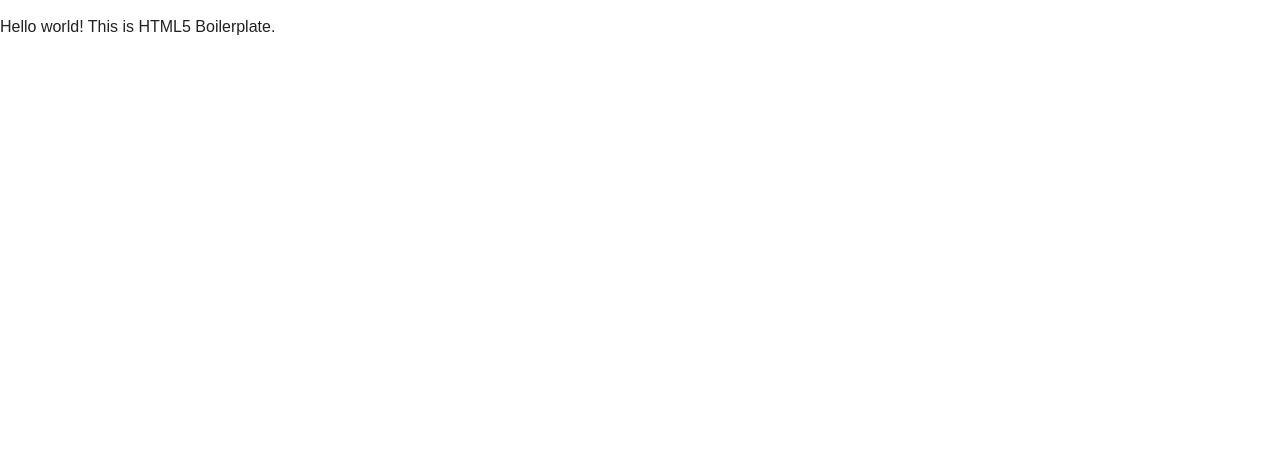
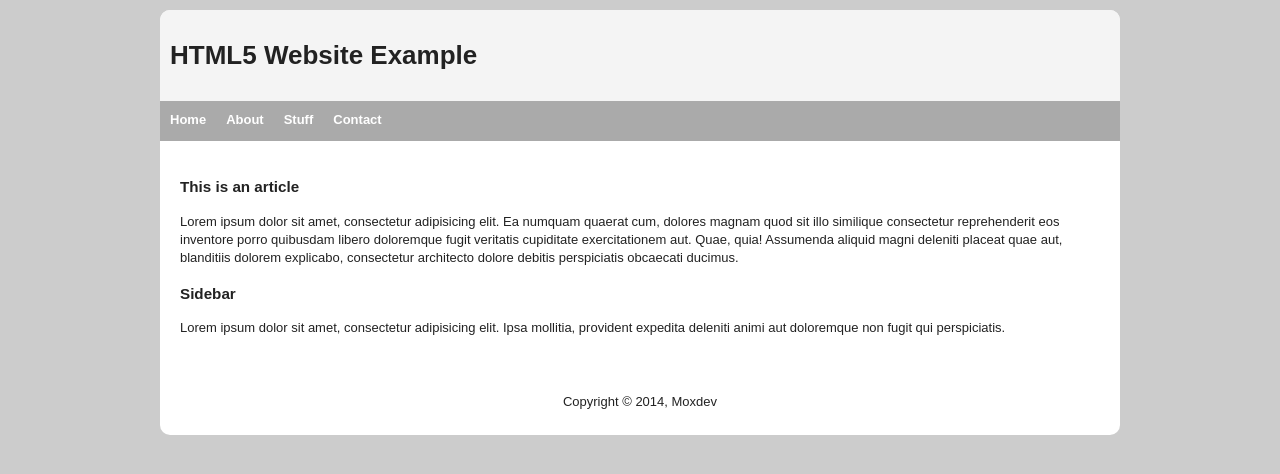
Before and after one commit to moxdev/HTML5-Practice, a plain HTML site: page index.html in a window 1280 px wide. Drawn offline with nearby package versions, Linux system fonts and the light colour scheme.

Commit message:
2nd pass

```diff
--- a/css/main.css
+++ b/css/main.css
@@ -56,9 +56,57 @@
    Author's custom styles
    ========================================================================== */
 
+body {
+    font-family: arial;
+    font-size: 13px;
+    background: #ccc;
+}
 
+ul {
+    padding: 0;
+    margin: 0;
+    list-style-type: none;
 
+}
 
+#container {
+    width: 960px;
+    background-color: #fff;
+    margin: 10px auto;
+    overflow: auto;
+    border-radius: 10px;
+}
+
+header#main {
+    padding: 10px;
+    background-color: #f4f4f4;
+}
+
+nav {
+    height: 40px;
+    background: #aaa;
+    overflow: hidden;
+}
+
+nav li {
+    float: left;
+    padding: 10px 10px 0 10px;
+}
+
+nav a {
+    color: #fff;
+    text-decoration: none;
+    font-weight: bold;
+}
+
+main {
+    padding: 20px;
+}
+
+footer {
+    padding: 10px;
+    text-align: center;
+}
 
 
 
--- a/index.html
+++ b/index.html
@@ -3,22 +3,50 @@
     <head>
         <meta charset="utf-8">
         <meta http-equiv="X-UA-Compatible" content="IE=edge,chrome=1">
-        <title></title>
+        <title>HTML5</title>
         <meta name="description" content="">
         <meta name="viewport" content="width=device-width, initial-scale=1">
-
         <link rel="stylesheet" href="css/normalize.min.css">
         <link rel="stylesheet" href="css/main.css">
-
         <script src="js/vendor/modernizr-2.8.3.min.js"></script>
     </head>
     <body>
+        <div id="container">
+            <header id="main">
+                <h1>HTML5 Website Example</h1>
+            </header>
+            <nav>
+                <ul>
+                    <li><a href="#">Home</a></li>
+                    <li><a href="#">About</a></li>
+                    <li><a href="#">Stuff</a></li>
+                    <li><a href="#">Contact</a></li>
+                </ul>
+            </nav>
+            <main>
+            <section id="main">
+                <article>
+                    <h3>This is an article</h3>
+                        <p>
+                            Lorem ipsum dolor sit amet, consectetur adipisicing elit. Ea numquam quaerat cum, dolores magnam quod sit illo similique consectetur reprehenderit eos inventore porro quibusdam libero doloremque fugit veritatis cupiditate exercitationem aut. Quae, quia! Assumenda aliquid magni deleniti placeat quae aut, blanditiis dolorem explicabo, consectetur architecto dolore debitis perspiciatis obcaecati ducimus.
+                        </p>
+                </article>
+            </section>
+            <aside>
+                <h3>Sidebar</h3>
+                <p>
+                    Lorem ipsum dolor sit amet, consectetur adipisicing elit. Ipsa mollitia, provident expedita deleniti animi aut doloremque non fugit qui perspiciatis.
+                </p>
+            </aside>
+            </main>
+            <div class="clearfix"></div>
 
-        <p>Hello world! This is HTML5 Boilerplate.</p>
-
+            <footer>
+                <p>Copyright &copy; 2014, Moxdev</p>
+            </footer>
+            </div>
         <script src="//ajax.googleapis.com/ajax/libs/jquery/1.11.2/jquery.min.js"></script>
         <script>window.jQuery || document.write('<script src="js/vendor/jquery-1.11.2.min.js"><\/script>')</script>
-
         <script src="js/main.js"></script>
     </body>
 </html>
```
